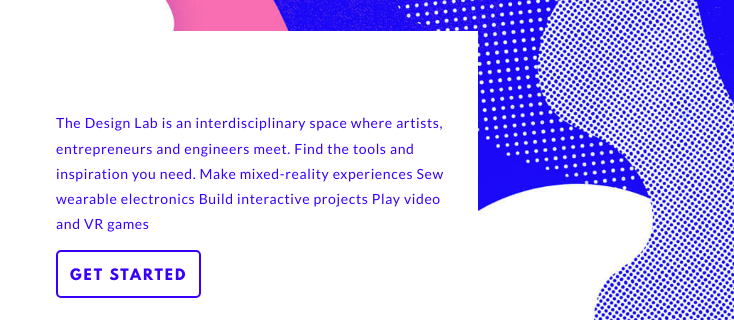
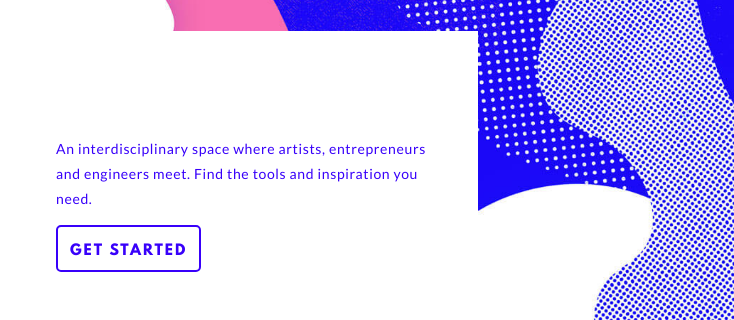
Before and after one commit to ARISGames/itls-design-lab, a website: page app/index.html in a window 1280 px wide. Shown: the part 226-546 px from the top of the page, 546-1280 px from the left. Drawn offline with nearby package versions, Linux system fonts and the light colour scheme; files that its build step writes are made by us from their sources.

Commit message:
updated hero text

```diff
--- a/app/index.html
+++ b/app/index.html
@@ -99,11 +99,7 @@ function hideMobileMenu() {
     </h1>
     <div>
       <p>
-        The Design Lab is an interdisciplinary space where artists, entrepreneurs  and engineers meet. Find the tools and inspiration you need.
-Make  mixed-reality experiences
-Sew wearable electronics
-Build interactive projects
-Play video and VR games
+        An interdisciplinary space where artists, entrepreneurs and engineers meet. Find the tools and inspiration you need.
       </p>
       <p>
         <a href="#" class="button">Get Started</a>
```
